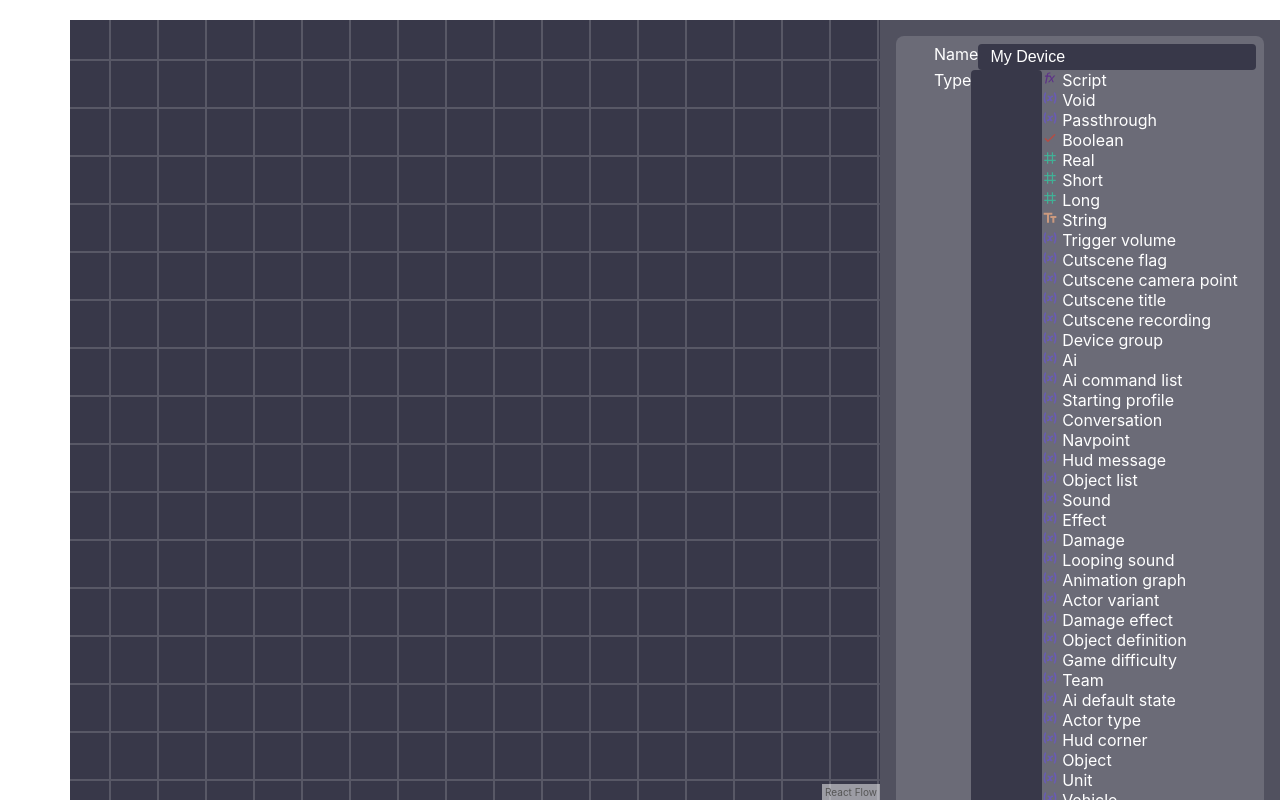
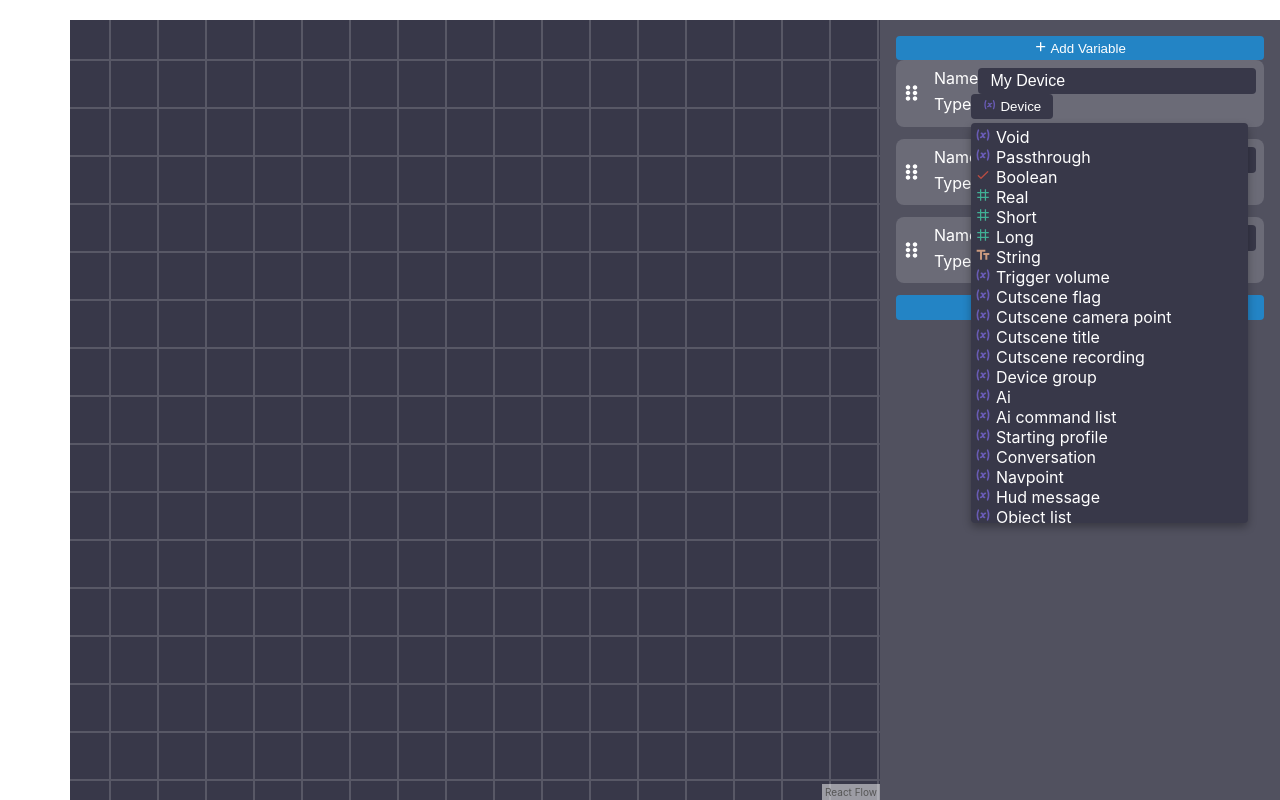
Before and after one commit to GuillaumeJestin/halo-scripting-app, a React (Create React App) app: page / in a window 1280 px wide. Both pictures are taken after a click on the button "Device". Built offline with nearby package versions, Linux system fonts and the light colour scheme.

Commit message:
variable edition

```diff
--- a/src/common/Button.tsx
+++ b/src/common/Button.tsx
@@ -5,15 +5,25 @@ import styled from "styled-components";
 type ButtonProps = {
   children?: ReactNode;
   onPress?: () => void;
+  primary?: boolean;
 }
 
-const Button = ({ children, onPress }: ButtonProps) => {
+const Button = ({ children, onPress, primary }: ButtonProps) => {
 
   const { pressProps } = usePress({
     onPress: e => onPress?.()
   });
 
-  return <Container {...pressProps}>{children}</Container>
+  return (
+    <Container
+      {...pressProps}
+      style={{
+        ...(primary ? { background: "var(--primary)" } : {})
+      }}
+    >
+      {children}
+    </Container>
+  );
 }
 
 const Container = styled.button`
--- a/src/common/Dropdown.tsx
+++ b/src/common/Dropdown.tsx
@@ -1,6 +1,8 @@
 import { Menu } from "@headlessui/react";
+import { AnimatePresence, motion } from "framer-motion";
 import _ from "lodash";
-import { Fragment } from "react";
+import { Fragment, useEffect, useRef, useState } from "react";
+import { createPortal } from "react-dom";
 import styled from "styled-components";
 import PressableDiv from "./PressableDiv";
 
@@ -12,7 +14,7 @@ type DropdownProps<T> = {
   message?: JSX.Element;
 };
 
-function Dropdown<T>({ options, selected: _selected, optionDisplay: OptionDisplay, message }: DropdownProps<T>) {
+function Dropdown<T>({ options, selected: _selected, optionDisplay: OptionDisplay, message, onSelection }: DropdownProps<T>) {
 
   const selected = _selected ?
     typeof _selected === "function" ?
@@ -25,9 +27,13 @@ function Dropdown<T>({ options, selected: _selected, optionDisplay: OptionDispla
     :
     [];
 
+  const buttonRef = useRef<HTMLButtonElement>(null);
+
   return (
     <Menu>
-      <MenuButton>
+      {({ open }) => (
+        <>
+          <MenuButton {...{ ref: buttonRef }}>
             {
               selected.length > 0 ?
                 selected.map((option, index) => {
@@ -40,26 +46,76 @@ function Dropdown<T>({ options, selected: _selected, optionDisplay: OptionDispla
                 (message || "Open")
             }
           </MenuButton>
-      <Menu.Items>
+          <DropdownContent {...{ options, optionDisplay: OptionDisplay, open, buttonRef, onSelection }} />
+        </>
+      )}
+    </Menu>
+  )
+};
+
+type DropdownContentProps<T> = {
+  options?: Readonly<T[]>;
+  optionDisplay?: (props: { option: T }) => JSX.Element;
+  open: boolean;
+  buttonRef: React.RefObject<HTMLButtonElement>;
+  onSelection?: (option: T) => void;
+}
+
+function DropdownContent<T>({ options, optionDisplay: OptionDisplay, open, buttonRef, onSelection }: DropdownContentProps<T>) {
+
+  const [position, setPosition] = useState({ x: 0, y: 0 });
+
+  useEffect(() => {
+    if (open && buttonRef.current) {
+      const button = buttonRef.current;
+      const callback = () => {
+        const boundingRect = button.getBoundingClientRect();
+
+        setPosition({ x: boundingRect.x, y: boundingRect.y + boundingRect.height });
+      }
+
+      callback();
+
+      window.addEventListener("scroll", callback, true);
+      window.addEventListener("resize", callback);
+
+      return () => {
+        window.removeEventListener("scroll", callback, true);
+        window.removeEventListener("resize", callback);
+      }
+    }
+  }, [open]);
+
+  return createPortal(
+    <AnimatePresence>
+      {open && <Container
+        initial={{ opacity: 0, translateY: "-1rem" }}
+        animate={{ opacity: 1, translateY: "0.25rem" }}
+        exit={{ opacity: 0, scale: 0.95 }}
+        transition={{ ease: "easeInOut" }}
+        style={{ left: position.x, top: position.y }}
+      >
+        <Menu.Items static style={{ overflow: "auto", flex: 1, padding: "0.25rem" }}>
           {
             options?.map((option, index) => {
               const display = OptionDisplay ? <OptionDisplay option={option} /> : _.toString(option);
 
               return (
-              <Menu.Item>
+                <Menu.Item key={index} onClick={() => onSelection?.(option)} >
                   {({ active }) => (
-                  <PressableDiv style={active ? { color: "blue" } : {}} >
+                    <div style={{ cursor: "pointer", ...(active ? { color: "var(--primary)" } : {}) }} >
                       {display}
-                  </PressableDiv>
+                    </div>
                   )}
                 </Menu.Item>
               )
             })
           }
         </Menu.Items>
-    </Menu>
-  )
-};
+      </Container>}
+    </AnimatePresence>
+    , document.body);
+}
 
 const MenuButton = styled(Menu.Button)`
   color: var(--text-color);
@@ -70,4 +126,15 @@ const MenuButton = styled(Menu.Button)`
   cursor: pointer;
 `;
 
+const Container = styled(motion.div)`
+  position: absolute;
+  background: var(--darker);
+  color: var(--text-color);
+  border-radius: 0.25rem;
+  height: 400px;
+  z-index: 10;
+  box-shadow: 0px 0.25rem 0.5rem rgba(0,0,0,0.3);
+  display: flex;
+`
+
 export default Dropdown;
--- a/src/index.sass
+++ b/src/index.sass
@@ -13,3 +13,4 @@ body
 	--dark: #51515F
 	--darker: #383849
 	--darkest: #0B0B0F
+	--primary: #2384C5
--- a/src/pages/edition/EditionPage.tsx
+++ b/src/pages/edition/EditionPage.tsx
@@ -13,7 +13,7 @@ import VariablesList from "./side-bar/variables/VariablesList";
 
 const EditionPage = () => {
   const [elements, setElements] = useState<(NodeType | EdgeType)[]>(testState);
-  const [variables, setVariable] = useState<VariableType[]>([
+  const [variables, setVariables] = useState<VariableType[]>([
     { id: "a", name: "My Device", type: "device" },
     { id: "b", name: "My number var", type: "real" },
     { id: "c", name: "TrueOrFalse", type: "boolean" },
@@ -62,9 +62,59 @@ const EditionPage = () => {
     }
   }, []);
 
-  const onVariableChange = (variable: VariableType) => {
+  const onVariableChange = (variable: VariableType, start?: boolean) => {
     console.log(variable);
+    setVariables(variables => {
+      if (start) {
+        return [variable, ...variables];
+      }
+
+      const newVariables = [...variables];
+
+      const index = newVariables.findIndex(v => v.id === variable.id);
+
+      if (index >= 0) {
+        newVariables[index] = variable;
+      } else {
+        newVariables.push(variable);
+      }
+
+      return newVariables;
+    });
   };
+
+  const onVariableDragEnd = useCallback((event: MouseEvent, offset: { x: number, y: number }, variable: VariableType) => {
+    // Checking if the dragged function is inside the editor view
+    const editorBoundingRect = editorRef.current?.getBoundingClientRect();
+    const editorX = editorBoundingRect?.x ?? 0;
+    const editorY = editorBoundingRect?.y ?? 0;
+    const editorWidth = editorBoundingRect?.width ?? 0;
+    const editorHeight = editorBoundingRect?.height ?? 0;
+    if (
+      event.clientX >= editorX && event.clientX <= (editorX + editorWidth) &&
+      event.clientY >= editorY && event.clientY <= (editorY + editorHeight)
+    ) {
+      const coords = instanceRef.current?.project({ x: event.clientX - offset.x, y: event.clientY - offset.y }) || { x: 0, y: 0 };
+      const zoom = instanceRef.current?.toObject().zoom ?? 1;
+
+      setElements((elements) => {
+        return [
+          {
+            id: uuidv4(),
+            type: "variable",
+            data: {
+              variableId: variable.id
+            },
+            position: {
+              x: coords.x - editorX / zoom,
+              y: coords.y - editorY / zoom,
+            }
+          },
+          ...elements
+        ];
+      })
+    }
+  }, []);
 
   return (
     <>
@@ -80,7 +130,7 @@ const EditionPage = () => {
         </div>
         <div style={{ background: "var(--dark)", width: 400, display: "flex", flexDirection: "column", overflow: "auto" }}>
           {/* <FunctionsList onDragEnd={onFunctionDragEnd} /> */}
-          <VariablesList variables={variables} onVariableChange={onVariableChange} />
+          <VariablesList variables={variables} onVariableChange={onVariableChange} onVariableDragEnd={onVariableDragEnd} />
         </div>
       </div>
     </>
--- a/src/pages/edition/side-bar/variables/VariablesList.tsx
+++ b/src/pages/edition/side-bar/variables/VariablesList.tsx
@@ -1,23 +1,37 @@
+import { HiPlus } from "react-icons/hi";
+import Button from "../../../../common/Button";
 import VariableType from "../../../../types/variable-type/VariableType";
 import VariablesListElement from "./VariablesListElement";
+import { v4 as uuidv4 } from 'uuid';
 
 type VariablesListProps = {
   variables: VariableType[];
-  onVariableChange: (variable: VariableType) => void;
+  onVariableChange: (variable: VariableType, start?: boolean) => void;
+  onVariableDragEnd: (event: MouseEvent, offset: { x: number; y: number; }, variable: VariableType) => void
 };
 
-const VariablesList = ({ variables, onVariableChange }: VariablesListProps) => {
+const VariablesList = ({ variables, onVariableChange, onVariableDragEnd }: VariablesListProps) => {
+
+  const addVariable = (start?: boolean) => {
+    onVariableChange({
+      id: uuidv4(),
+      name: "New variable",
+      type: "boolean"
+    }, start)
+  }
 
   return (
     <div style={{ flex: 1, display: "flex", flexDirection: "column", overflow: "auto", padding: "1rem" }}>
+      <Button primary onPress={() => addVariable(true)}><HiPlus /> Add Variable</Button>
       {
         variables.map(variable => {
 
           return (
-            <VariablesListElement key={variable.id} variable={variable} onVariableChange={onVariableChange} />
+            <VariablesListElement key={variable.id} variable={variable} onVariableChange={onVariableChange} onVariableDragEnd={onVariableDragEnd} />
           )
         })
       }
+      <Button primary onPress={() => addVariable()}><HiPlus /> Add Variable</Button>
     </div >
   )
 }
--- a/src/pages/edition/side-bar/variables/VariablesListElement.tsx
+++ b/src/pages/edition/side-bar/variables/VariablesListElement.tsx
@@ -11,23 +11,24 @@ import ListElementContainer from "../ListElementContainer";
 type VariablesListElementProps = {
   variable: VariableType;
   onVariableChange: (variable: VariableType) => void;
+  onVariableDragEnd: (event: MouseEvent, offset: { x: number; y: number; }, variable: VariableType) => void
 }
 
-const VariablesListElement = ({ variable }: VariablesListElementProps) => {
+const VariablesListElement = ({ variable, onVariableChange, onVariableDragEnd }: VariablesListElementProps) => {
 
   return (
-    <ListElementContainer >
+    <ListElementContainer onDragEnd={(event, offset) => onVariableDragEnd(event, offset, variable)} >
       <div style={{ display: "flex" }}>
         <div>Name</div>
-        <TextInput value={variable.name} fontSize="1rem" style={{ flex: 1, width: undefined }} />
+        <TextInput value={variable.name} fontSize="1rem" style={{ flex: 1, width: undefined }} onChange={name => onVariableChange({ ...variable, name })} />
       </div>
       <div style={{ display: "flex" }}>
         <div>Type</div>
-        {/* <TextInput value={variable.type} /> */}
         <Dropdown
-          options={ValueTypes}
+          options={ValueTypes.slice(1)}
           optionDisplay={TypeDisplay}
           selected={variable.type}
+          onSelection={type => onVariableChange({ ...variable, type })}
         />
       </div>
     </ListElementContainer>
```
Lines whose indentation alone changed are shown as unchanged.
